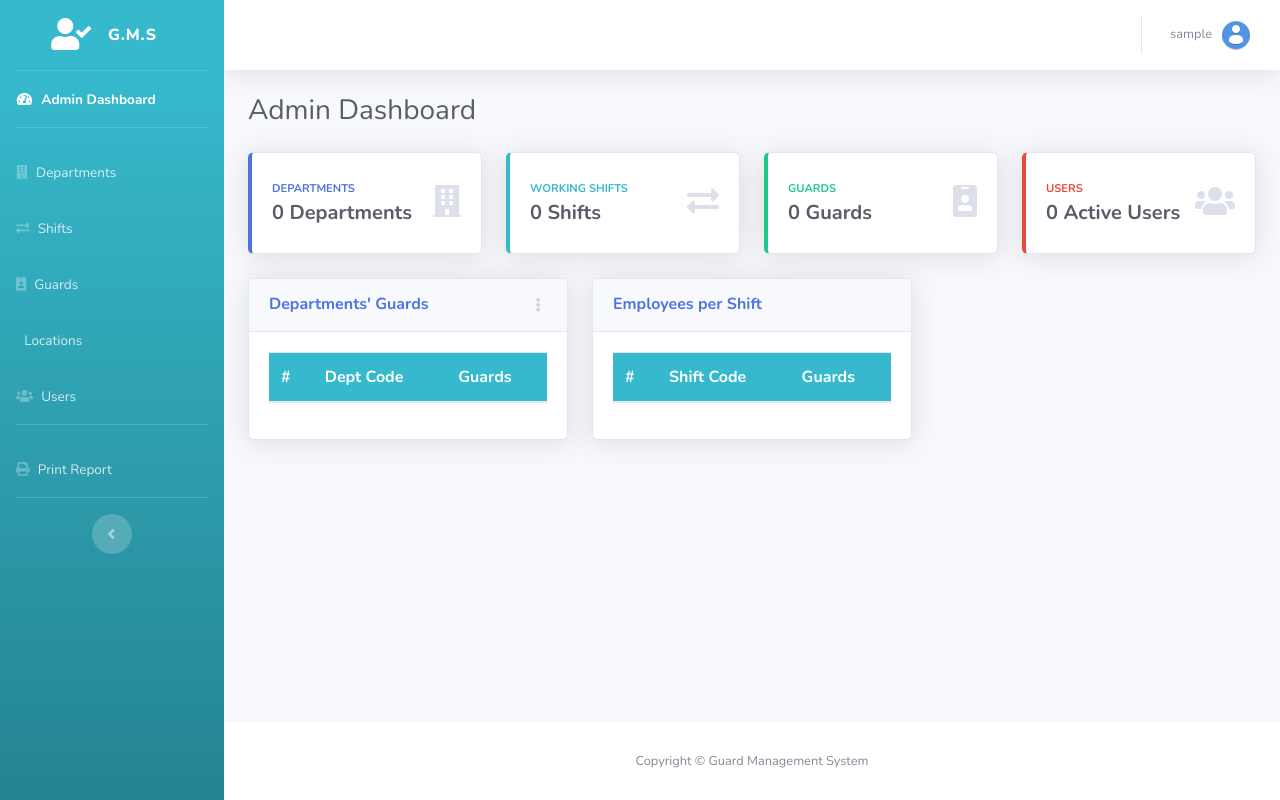
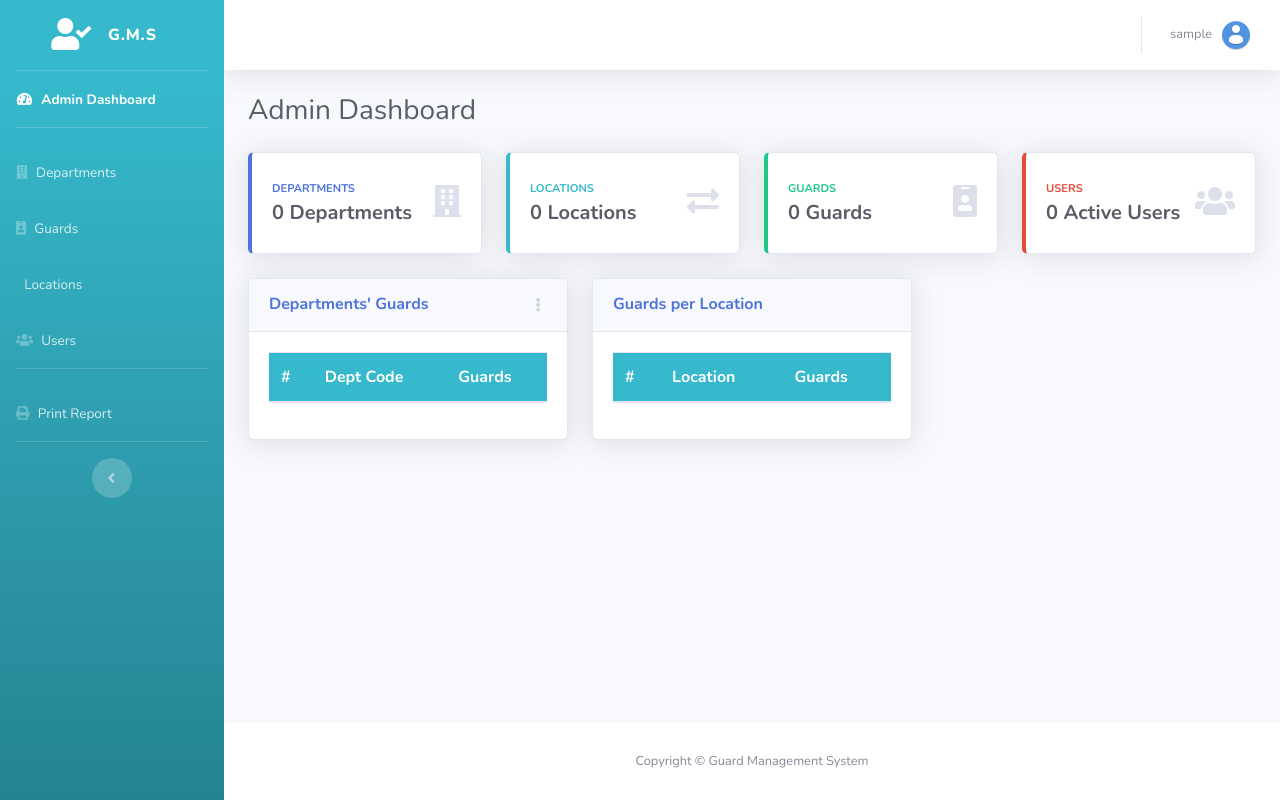
Before and after one commit to Sanga78/Guard-management-system, a Django app: page /admin_dashboard in a window 1280 px wide. Run offline with Django 5.2, Linux system fonts and the light colour scheme; the visitor is signed in with stand-in values (Sample User, id 1); data that the repository does not hold is empty; some libraries are stand-ins or nearby versions.

Commit message:
updates
removed guard shifts, and made the admin add user location

```diff
--- a/attendance/admin.py
+++ b/attendance/admin.py
@@ -1,10 +1,9 @@
 from django.contrib import admin
-from .models import Department, Guard, Location, Shift, AdminProfile,Attendance
+from .models import Department, Guard, Location, AdminProfile,Attendance
 
 
 admin.site.register(Department)
 admin.site.register(Guard)
 admin.site.register(Attendance)
 admin.site.register(Location)
-admin.site.register(Shift)
 admin.site.register(AdminProfile)
--- a/attendance/templates/admin/admin_dashboard.html
+++ b/attendance/templates/admin/admin_dashboard.html
@@ -33,8 +33,8 @@
               <div class="card-body">
                 <div class="row no-gutters align-items-center">
                   <div class="col mr-2">
-                    <div class="text-xs font-weight-bold text-info text-uppercase mb-1">Working Shifts</div>
-                    <div class="h5 mb-0 font-weight-bold text-gray-800">{{shifts_count}} Shifts</div>
+                    <div class="text-xs font-weight-bold text-info text-uppercase mb-1">Locations</div>
+                    <div class="h5 mb-0 font-weight-bold text-gray-800">{{locations_count}} Locations</div>
                   </div>
                   <div class="col-auto">
                     <i class="fas fa-exchange-alt fa-2x text-gray-300"></i>
@@ -130,7 +130,7 @@
               <div class="card shadow mb-4">
                 <!-- Card Header - Dropdown -->
                 <div class="card-header py-3 d-flex flex-row align-items-center justify-content-between">
-                  <h6 class="m-0 font-weight-bold text-primary">Employees per Shift</h6>
+                  <h6 class="m-0 font-weight-bold text-primary">Guards per Location</h6>
                 </div>
                 <!-- Card Body -->
                 <div class="card-body" style="max-height: 370px;">
@@ -138,16 +138,16 @@
                     <thead class="bg-info text-white">
                       <tr>
                         <th scope="col">#</th>
-                        <th scope="col">Shift Code</th>
+                        <th scope="col">Location</th>
                         <th scope="col">Guards</th>
                       </tr>
                     </thead>
                     <tbody>
-                      {% for shift in shift_guard_counts %}
+                      {% for location in location_guard_counts %}
                         <tr>
                           <th scope="row">{{ forloop.counter }}</th>
-                          <td>{{ shift.shift__start }} - {{ shift.shift__end }}</td>
-                          <td>{{ shift.guard_count }}</td>
+                          <td>{{ location.location__name}}</td>
+                          <td>{{ location.guard_count }}</td>
                         </tr>
                         {% endfor %}
                     </tbody>
--- a/attendance/templates/admin/guards.html
+++ b/attendance/templates/admin/guards.html
@@ -50,7 +50,7 @@
                       <th>#</th>
                       <th>ID</th>
                       <th>Name</th>
-                      <th>Shift</th>
+                      <th>Location</th>
                       <th>Gender</th>
                       <th>Image</th>
                       <th>DOB</th>
@@ -65,7 +65,7 @@
                         <td class=" align-middle">{{forloop.counter}}</td>
                         <td class=" align-middle">{{guard.id}}</td>
                         <td class=" align-middle">{{guard.name}}</td>
-                        <td class=" align-middle">{{guard.shift}}</td>
+                        <td class=" align-middle">{{guard.location}}</td>
                         <td class=" align-middle">{{guard.gender}}</td>
                         <td class="text-center"><img src="{{guard.profile_pic}}" style="width: 55px; height:55px" class="img-rounded"></td>
                         <td class=" align-middle">{{guard.birth_date}}</td>
--- a/attendance/templates/admin/print_report.html
+++ b/attendance/templates/admin/print_report.html
@@ -36,7 +36,7 @@
         <tr>
           <th>#</th>
           <th>Date</th>
-          <th>Shift</th>
+          <th>Location</th>
           <th>Check In</th>
           <th>Notes</th>
           <th>Lack Of</th>
@@ -53,7 +53,7 @@
                 <td colspan="8" class="text-center">OFF</td>
               {% else %}
               <td>{{ atd.date|date:"l, d F Y" }}</td>
-              <td>{{ atd.shift }}</td>
+              <td>{{ atd.location.name }}</td>
               <td>{{ atd.check_in_time|date:"H:i:s" }}</td>
               <td>
                 {% if atd.notes %}
--- a/attendance/templates/admin/users.html
+++ b/attendance/templates/admin/users.html
@@ -31,7 +31,7 @@
                             <th>Guard ID</th>
                             <th>Name</th>
                             <th>Department</th>
-                            <th>Shift</th>
+                            <th>Location</th>
                             <th>Username</th>
                             <th>Actions</th>
                         </tr>
@@ -43,7 +43,7 @@
                                 <td class="align-middle">{{ guard.id }}</td>
                                 <td class="align-middle">{{ guard.name }}</td>
                                 <td class="align-middle">{{ guard.department.name }}</td>
-                                <td class="align-middle">{{ guard.shift.start }} to {{ guard.shift.end }}</td>
+                                <td class="align-middle">{{ guard.location.name }}</td>
                                 <td class="align-middle text-center">
                                     {% if guard.user.username %}
                                         {{ guard.user.username }}
--- a/attendance/templates/includes/sidebar.html
+++ b/attendance/templates/includes/sidebar.html
@@ -27,11 +27,6 @@
       <a class="nav-link" href="{% url 'departments' %}">
           <i class="fas fa-building"></i>
           <span>Departments</span></a>
-  </li>
-  <li class="nav-item {% if request.resolver_match.url_name == 'shifts' %}active{% endif %}">
-    <a class="nav-link" href="{% url 'shifts' %}">
-        <i class="fas fa-exchange-alt"></i>
-        <span>Shifts</span></a>
   </li>
   <li class="nav-item {% if request.resolver_match.url_name == 'guards' %}active{% endif %}">
     <a class="nav-link" href="{% url 'guards' %}">
--- a/attendance/urls.py
+++ b/attendance/urls.py
@@ -15,14 +15,11 @@ urlpatterns = [
         path('locations', views.locations, name='locations'),
         path('add_location', views.add_location, name='add_location'),
         path('edit_location', views.edit_location, name='edit_location'),
-        path('shifts', views.shifts, name='shifts'),
-        path('add_shift', views.add_shift, name='add_shift'),
-        path('edit_shift', views.edit_shift, name='edit_shift'),
         path('departments', views.department, name='departments'),
         path('add_department', views.add_department, name='add_department'),
         path('edit_department', views.edit_department, name='edit_department'),
         path('attendance-report', views.attendance_report, name='attendance_report'),
-        path('generate-report/<str:start>/<str:end>/<int:dept_code>/', views.generate_report, name='generate_report'),
+        path('generate-report/<str:location>/<int:dept_code>/', views.generate_report, name='generate_report'),
 
 
         #GUARD URLS
--- a/attendance/views.py
+++ b/attendance/views.py
@@ -1,7 +1,7 @@
 from django.utils import timezone
 from datetime import date, datetime
 from django.shortcuts import get_object_or_404, redirect, render
-from .models import Attendance,Guard,Location,Shift,Department
+from .models import Attendance,Guard,Location,Department
 from django.contrib import messages
 from django.contrib.auth.models import User
 from django.core.files.storage import FileSystemStorage
@@ -45,15 +45,14 @@ def index(request):
 def admin_dashboard(request):
     active_guard_counts = Guard.objects.filter(user__isnull=False).count()
     department_guard_counts = Guard.objects.values('department__code', 'department__name').annotate(guard_count=Count('id'))
-    shift_guard_counts = Guard.objects.values('shift__id', 'shift__start', 'shift__end').annotate(guard_count=Count('id'))
+    location_guard_counts = Guard.objects.values('location__id','location__name').annotate(guard_count=Count('id'))
     context = {
         'attendances_count': Attendance.objects.count(),
         'guards_count': Guard.objects.count(),
         'departments_count': Department.objects.count(),
         'locations_count': Location.objects.count(),
-        'shifts_count': Shift.objects.count(),
         'department_guard_counts': department_guard_counts,
-        'shift_guard_counts': shift_guard_counts,
+        'location_guard_counts': location_guard_counts,
         'active_user_counts': active_guard_counts,
     }
     return render(request, "admin/admin_dashboard.html", context)
@@ -81,7 +80,7 @@ def add_guard(request):
         dob = request.POST.get("dob")
         hire_date = request.POST.get("hire_date")
         department_id = request.POST.get("d_id")
-        shift_id = request.POST.get("shift")
+        location_id = request.POST.get("location")
         image = request.FILES.get('profile_pic')
 
         try:
@@ -104,7 +103,7 @@ def add_guard(request):
             return redirect("add_guard")
 
         department = Department.objects.get(pk=department_id)
-        shift = Shift.objects.get(pk=shift_id)
+        location = Location.objects.get(pk=location_id)
 
         guard = Guard.objects.create(
             name=name,
@@ -114,15 +113,15 @@ def add_guard(request):
             hire_date=hire_date,
             birth_date=dob,
             department=department,
-            shift=shift,
+            location=location,
         )
 
         messages.success(request, "Guard added successfully! User account will be created upon activation.")
         return redirect("add_guard")
 
     departments = Department.objects.all()
-    shifts = Shift.objects.all()
-    return render(request, "admin/add_guard.html", {"departments": departments, "shifts": shifts})
+    locations = Location.objects.all()
+    return render(request, "admin/add_guard.html", {"departments": departments, "locations": locations})
 
 @login_required_superuser_required
 def edit_guard(request):
@@ -137,7 +136,7 @@ def edit_guard(request):
         dob = request.POST.get("dob")
         hire_date = request.POST.get("hire_date")
         department_id = request.POST.get("department")
-        shift_id = request.POST.get("shift")
+        location_id = request.POST.get("location")
         profile_pic = request.FILES.get('profile_pic')
         if profile_pic:
             fs = FileSystemStorage()
@@ -151,16 +150,16 @@ def edit_guard(request):
         guard.birth_date = dob
         guard.hire_date = hire_date
         guard.department = get_object_or_404(Department, id=department_id)
-        guard.shift = get_object_or_404(Shift, id=shift_id)
+        guard.location = get_object_or_404(Location, id=location_id)
         guard.profile_pic = profile_pic_url
         guard.save()
         messages.success(request, "Updated successfully")
         return redirect('guards')
 
     departments = Department.objects.all()
-    shifts = Shift.objects.all()
+    locations = Location.objects.all()
 
-    return render(request, 'admin/edit_guard.html', {"guard": guard, "departments": departments, "shifts": shifts})
+    return render(request, 'admin/edit_guard.html', {"guard": guard, "departments": departments, "locations": locations})
 
 @login_required_superuser_required
 def locations(request):
@@ -240,73 +239,6 @@ def admin_change_password(request):
     return render(request, "admin/change_password.html")
 
 @login_required_superuser_required
-def shifts(request):
-    if 'del' in request.GET:
-        shift_id = request.GET['del']
-        shift = get_object_or_404(Shift, pk=shift_id)
-        shift.delete()
-        messages.success(request, "The selected shift has been deleted.")
-        return redirect('shifts')
-    shifts = Shift.objects.all()
-    context = {
-        'shifts': shifts
-    }
-    return render(request,"admin/shifts.html",context)
-
-@login_required_superuser_required
-def add_shift(request):
-    if request.method == 'POST':
-        shift_start = request.POST.get("s_start")
-        shift_end = request.POST.get("s_end")
-
-        if shift_start and shift_end:
-            if shift_start >= shift_end:
-                messages.error(request, "Shift start time must be before shift end time.")
-                return redirect('add_shift')
-            try:
-                Shift.objects.create(
-                    start=shift_start,
-                    end=shift_end
-                )
-                messages.success(request, "Shift Created Successfully")
-                return redirect("shifts")
-            except Exception as e:
-                messages.error(request, f"Something went wrong: {e}")
-        else:
-            messages.error(request, "All fields are required.")
-    context = {
-        'title': 'Add New Shift',
-    }
-    return render(request, 'admin/add_shift.html', context)
-
-@login_required_superuser_required
-def edit_shift(request):
-    shift_id = request.GET.get('shiftid')
-    shift = get_object_or_404(Shift, id=shift_id)
-
-    if request.method == 'POST':
-        shift_start = request.POST.get("s_start")
-        shift_end = request.POST.get("s_end")
-
-        # Validate time inputs
-        if shift_start and shift_end:
-            if shift_start >= shift_end:
-                messages.error(request, "Shift start time must be before shift end time.")
-                return redirect('shifts')
-
-        # Update shift times only if new values are provided
-        if shift_start:
-            shift.start = shift_start
-        if shift_end:
-            shift.end = shift_end
-
-        shift.save()
-        messages.success(request, "Shift updated successfully!")
-        return redirect('shifts')
-
-    return render(request, 'admin/edit_shift.html', {'shift': shift})
-
-@login_required_superuser_required
 def department(request):
     if 'del' in request.GET:
         department_id = request.GET['del']
@@ -373,7 +305,7 @@ def list_users(request):
         user.delete()
         messages.success(request, f"{user.username} Has beed deleted!")
         return redirect('list_users')
-    guards = Guard.objects.all().select_related('user', 'department', 'shift')
+    guards = Guard.objects.all().select_related('user', 'department', 'location')
     context = {
         'title': 'Users',
         'guards':guards
@@ -432,25 +364,20 @@ def attendance_report(request):
     title = "Attendance Report"
     departments = Department.objects.all()
     attendance = None
-    start = None
-    end = None
+    locations = Location.objects.all()
     dept_code = None
 
     if request.method == 'GET':
-        start = request.GET.get('start')
-        end = request.GET.get('end')
+        location = request.GET.get('location')
         dept_code = request.GET.get('dept')
 
-        if start and end and dept_code:
-            # Convert start and end dates to timestamps
-            start_timestamp = int(timezone.datetime.strptime(start, "%Y-%m-%d").timestamp())
-            end_timestamp = int(timezone.datetime.strptime(end, "%Y-%m-%d").timestamp())
+        if location and dept_code:
 
             # Fetch attendance records based on the filters
             attendance = Attendance.objects.filter(
-                in_time__range=(start_timestamp, end_timestamp),  # Use in_time for filtering
+                location = location,
                 department_id=dept_code
-            ).select_related('guard', 'department', 'shift')
+            ).select_related('guard', 'department', 'location')
 
             # Convert timestamps to datetime objects
             for atd in attendance:
@@ -465,22 +392,19 @@ def attendance_report(request):
         'title': title,
         'departments': departments,
         'attendance': attendance,
-        'start': start,
-        'end': end,
+        'locations': locations,
         'dept_code': dept_code,
     }
     return render(request, 'admin/attendance_report.html', context)
 
 
 @login_required_superuser_required
-def generate_report(request, start, end, dept_code):
-    start_timestamp = int(timezone.datetime.strptime(start, "%Y-%m-%d").timestamp())
-    end_timestamp = int(timezone.datetime.strptime(end, "%Y-%m-%d").timestamp())
+def generate_report(request, location, dept_code):
 
     attendance = Attendance.objects.filter(
-        in_time__range=(start_timestamp, end_timestamp),
+        location=location,
         department_id=dept_code
-    ).select_related('guard', 'department', 'shift')
+    ).select_related('guard', 'department', 'location')
 
     for atd in attendance:
         atd.date = datetime.fromtimestamp(atd.in_time)
@@ -492,8 +416,7 @@ def generate_report(request, start, end, dept_code):
 
     context = {
         'dept_code': dept_code,
-        'start': start,
-        'end': end,
+        'location': location,
         'attendance': attendance,
     }
     return render(request, 'admin/print_report.html', context)
@@ -526,7 +449,6 @@ def guard_attendance(request):
 def check_in(request):
     if request.method == 'POST':
         guard = get_object_or_404(Guard, user=request.user)
-        location_id = request.POST.get('location')
         notes = request.POST.get('notes')
         image = request.FILES.get('image')
 
@@ -542,8 +464,7 @@ def check_in(request):
         Attendance.objects.create(
             guard=guard,
             department=guard.department,
-            shift=guard.shift,
-            location_id=location_id,
+            location_id=guard.location.id,
             in_time=int(timezone.now().timestamp()),  # Save timestamp
             notes=notes,
             image=image_url,
```
Also changed, not shown: attendance/models.py (+1 -9 lines), attendance/templates/admin/add_guard.html (+4 -4 lines), attendance/templates/admin/add_shift.html (deleted, +0 -64 lines), attendance/templates/admin/attendance_report.html (+17 -42 lines), attendance/templates/admin/edit_guard.html (+4 -4 lines), attendance/templates/admin/edit_shift.html (deleted, +0 -65 lines), attendance/templates/admin/shifts.html (deleted, +0 -86 lines), attendance/templates/employee/employee_attendance.html (+2 -10 lines), attendance/migrations/0001_initial.py, attendance/migrations/0002_alter_guard_image.py (deleted).
